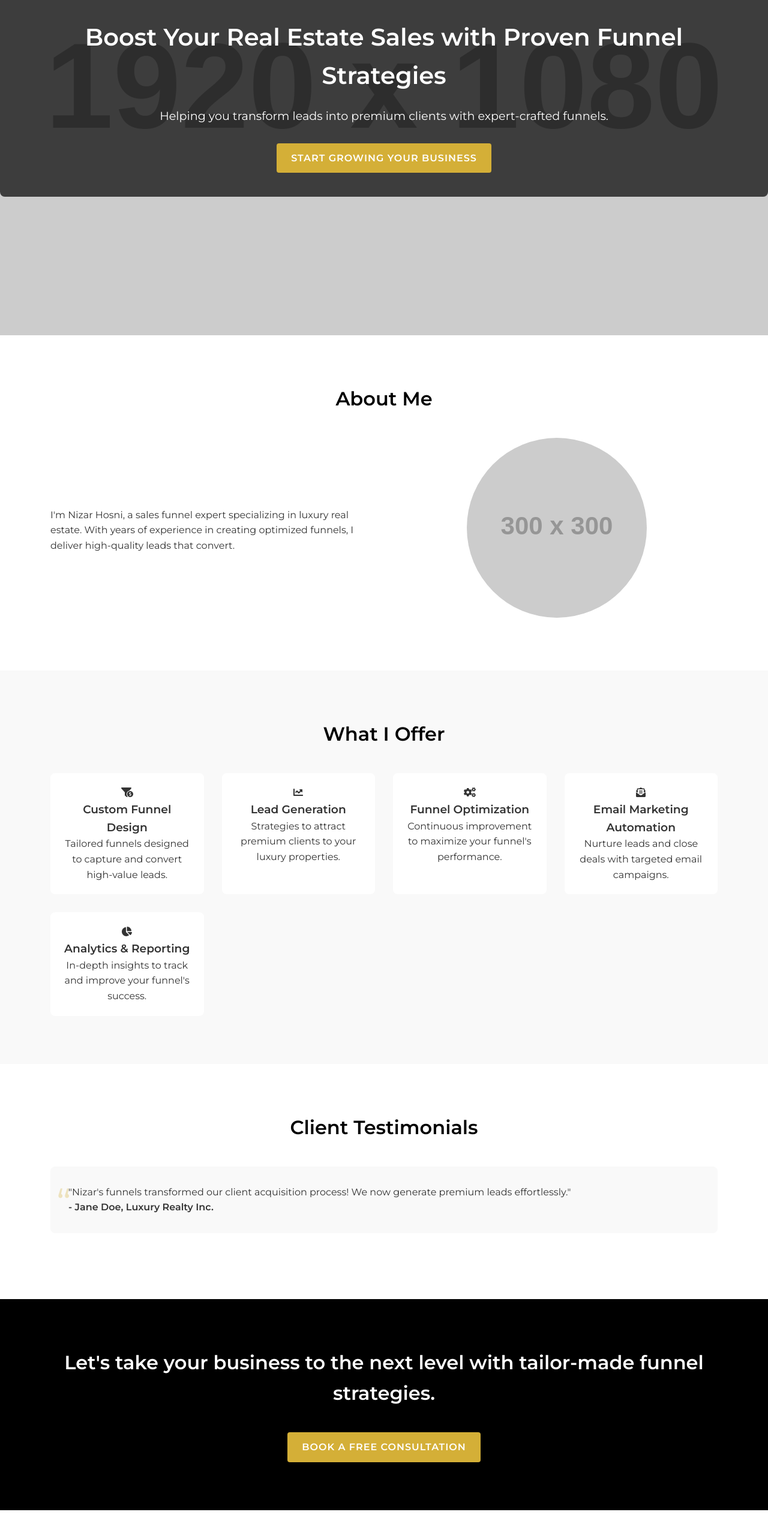
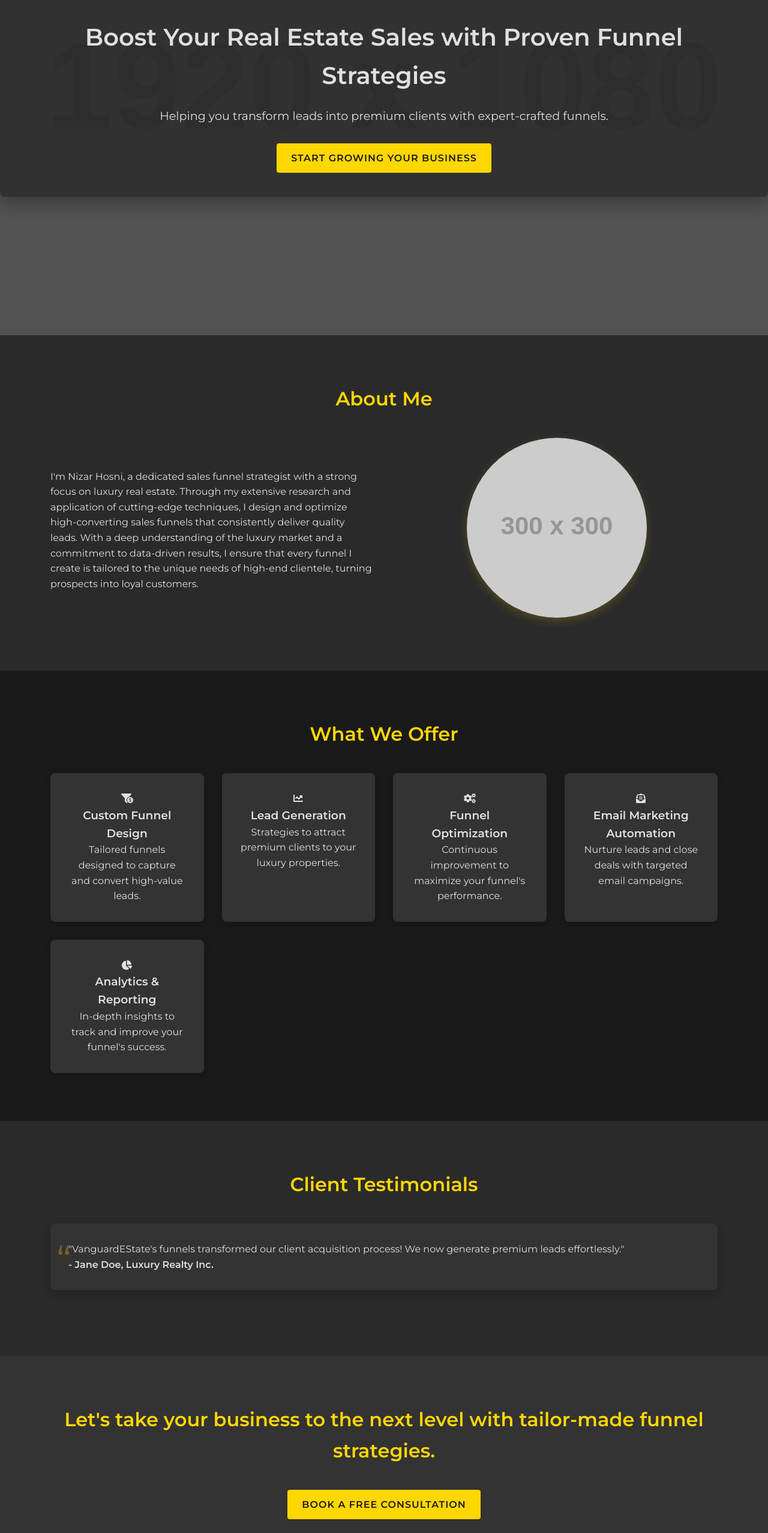
Before and after one commit to Nizar-Hosni/VanguardEstate, a plain HTML site: page index.html in a window 1280 px wide. Shown: the part 241-2797 px from the top of the page at 60% size. Drawn offline with Linux system fonts and the light colour scheme; placeholder pictures from the web are drawn by us.

Commit message:
Update index.html

```diff
--- a/index.html
+++ b/index.html
@@ -3,15 +3,17 @@
 <head>
     <meta charset="UTF-8">
     <meta name="viewport" content="width=device-width, initial-scale=1.0">
-    <title>Nizar Hosni - Luxury Real Estate Sales Funnel Expert</title>
+    <title>VanguardEstate - Luxury Real Estate Sales Funnel Expert</title>
     <link href="https://fonts.googleapis.com/css2?family=Montserrat:wght@300;400;600&display=swap" rel="stylesheet">
     <script src="https://cdnjs.cloudflare.com/ajax/libs/font-awesome/5.15.3/js/all.min.js"></script>
     <style>
         :root {
-            --primary-color: #000;
-            --secondary-color: #fff;
-            --accent-color: #D4AF37;
-            --text-color: #333;
+            --primary-bg: #1a1a1a;
+            --secondary-bg: #2a2a2a;
+            --text-color: #e0e0e0;
+            --accent-color: #ffd700;
+            --accent-hover: #ffeb5c;
+            --card-bg: #333333;
         }
         * {
             margin: 0;
@@ -25,6 +27,7 @@
             font-family: 'Montserrat', sans-serif;
             line-height: 1.6;
             color: var(--text-color);
+            background-color: var(--primary-bg);
         }
         .container {
             width: 90%;
@@ -35,21 +38,23 @@
         .btn {
             display: inline-block;
             background-color: var(--accent-color);
-            color: var(--secondary-color);
+            color: var(--primary-bg);
             padding: 12px 24px;
             text-decoration: none;
             border-radius: 4px;
-            transition: background-color 0.3s ease;
+            transition: all 0.3s ease;
             font-weight: 600;
             text-transform: uppercase;
             letter-spacing: 1px;
         }
         .btn:hover {
-            background-color: #B8860B;
+            background-color: var(--accent-hover);
+            transform: translateY(-2px);
+            box-shadow: 0 4px 10px rgba(255, 215, 0, 0.2);
         }
         /* Hero Section */
         .hero {
-            background-image: url('https://via.placeholder.com/1920x1080.png?text=Luxury+Real+Estate');
+            background-image: linear-gradient(rgba(0, 0, 0, 0.6), rgba(0, 0, 0, 0.6)), url('https://via.placeholder.com/1920x1080.png?text=Luxury+Real+Estate');
             background-size: cover;
             background-position: center;
             height: 100vh;
@@ -57,12 +62,13 @@
             align-items: center;
             justify-content: center;
             text-align: center;
-            color: var(--secondary-color);
+            color: var(--text-color);
         }
         .hero-content {
-            background: rgba(0, 0, 0, 0.7);
+            background: rgba(42, 42, 42, 0.8);
             padding: 40px;
             border-radius: 8px;
+            box-shadow: 0 10px 30px rgba(0, 0, 0, 0.3);
         }
         .hero h1 {
             font-size: 2.5rem;
@@ -81,11 +87,11 @@
             text-align: center;
             margin-bottom: 40px;
             font-size: 2rem;
-            color: var(--primary-color);
+            color: var(--accent-color);
         }
         /* About Section */
         .about {
-            background-color: var(--secondary-color);
+            background-color: var(--secondary-bg);
         }
         .about-content {
             display: flex;
@@ -104,10 +110,11 @@
             max-width: 100%;
             height: auto;
             border-radius: 50%;
+            box-shadow: 0 5px 15px rgba(255, 215, 0, 0.2);
         }
         /* Services Section */
         .services {
-            background-color: #f9f9f9;
+            background-color: var(--primary-bg);
         }
         .services-grid {
             display: grid;
@@ -116,29 +123,32 @@
         }
         .service-item {
             text-align: center;
-            padding: 20px;
-            background-color: var(--secondary-color);
+            padding: 30px;
+            background-color: var(--card-bg);
             border-radius: 8px;
-            transition: transform 0.3s ease;
+            transition: all 0.3s ease;
+            box-shadow: 0 5px 15px rgba(0, 0, 0, 0.2);
         }
         .service-item:hover {
             transform: translateY(-5px);
+            box-shadow: 0 8px 20px rgba(255, 215, 0, 0.1);
         }
         .service-item i {
-            font-size: 2rem;
+            font-size: 2.5rem;
             color: var(--accent-color);
-            margin-bottom: 15px;
+            margin-bottom: 20px;
         }
         /* Testimonials Section */
         .testimonials {
-            background-color: var(--secondary-color);
+            background-color: var(--secondary-bg);
         }
         .testimonial-card {
-            background-color: #f9f9f9;
+            background-color: var(--card-bg);
             padding: 30px;
             border-radius: 8px;
             margin-bottom: 30px;
             position: relative;
+            box-shadow: 0 5px 15px rgba(0, 0, 0, 0.2);
         }
         .testimonial-card:before {
             content: '\201C';
@@ -151,16 +161,16 @@
         }
         /* CTA Section */
         .cta {
-            background-color: var(--primary-color);
-            color: var(--secondary-color);
+            background-color: var(--card-bg);
+            color: var(--text-color);
             text-align: center;
         }
         .cta h2 {
-            color: var(--secondary-color);
+            color: var(--accent-color);
         }
         /* Contact Section */
         .contact {
-            background-color: var(--secondary-color);
+            background-color: var(--secondary-bg);
         }
         form {
             max-width: 600px;
@@ -170,27 +180,34 @@
             width: 100%;
             padding: 12px;
             margin-bottom: 20px;
-            border: 1px solid #ddd;
+            border: 1px solid var(--accent-color);
             border-radius: 4px;
             font-family: 'Montserrat', sans-serif;
+            background-color: var(--card-bg);
+            color: var(--text-color);
+            transition: all 0.3s ease;
+        }
+        input:focus, textarea:focus {
+            outline: none;
+            box-shadow: 0 0 5px var(--accent-color);
         }
         .social-links {
             text-align: center;
             margin-top: 30px;
         }
         .social-links a {
-            color: var(--primary-color);
+            color: var(--accent-color);
             font-size: 1.5rem;
             margin: 0 10px;
             transition: color 0.3s ease;
         }
         .social-links a:hover {
-            color: var(--accent-color);
+            color: var(--accent-hover);
         }
         /* Footer */
         footer {
-            background-color: var(--primary-color);
-            color: var(--secondary-color);
+            background-color: var(--primary-bg);
+            color: var(--text-color);
             text-align: center;
             padding: 20px 0;
         }
@@ -226,10 +243,10 @@
             <h2>About Me</h2>
             <div class="about-content">
                 <div class="about-text">
-                    <p>I'm Nizar Hosni, a sales funnel expert specializing in luxury real estate. With years of experience in creating optimized funnels, I deliver high-quality leads that convert.</p>
+                    <p>I'm Nizar Hosni, a dedicated sales funnel strategist with a strong focus on luxury real estate. Through my extensive research and application of cutting-edge techniques, I design and optimize high-converting sales funnels that consistently deliver quality leads. With a deep understanding of the luxury market and a commitment to data-driven results, I ensure that every funnel I create is tailored to the unique needs of high-end clientele, turning prospects into loyal customers.</p>
                 </div>
                 <div class="about-image">
-                    <img src="https://via.placeholder.com/300x300.png?text=Nizar+Hosni" alt="Nizar Hosni">
+                    <img src="https://via.placeholder.com/300x300.png?text=Nizar+Hosni" alt="VangaurdEstateIcon">
                 </div>
             </div>
         </div>
@@ -237,7 +254,7 @@
 
     <section id="services" class="services">
         <div class="container">
-            <h2>What I Offer</h2>
+            <h2>What We Offer</h2>
             <div class="services-grid">
                 <div class="service-item">
                     <i class="fas fa-funnel-dollar"></i>
@@ -272,7 +289,7 @@
         <div class="container">
             <h2>Client Testimonials</h2>
             <div class="testimonial-card">
-                <p>"Nizar's funnels transformed our client acquisition process! We now generate premium leads effortlessly."</p>
+                <p>"VanguardEState's funnels transformed our client acquisition process! We now generate premium leads effortlessly."</p>
                 <p><strong>- Jane Doe, Luxury Realty Inc.</strong></p>
             </div>
         </div>
@@ -298,13 +315,13 @@
                 <a href="#" target="_blank"><i class="fab fa-linkedin"></i></a>
                 <a href="#" target="_blank"><i class="fab fa-instagram"></i></a>
             </div>
-            <p>Email: nizar@example.com | Phone: +1 (123) 456-7890</p>
+            <p>Email: VanguardEstate@example.com | Phone: +1 (123) 456-7890</p>
         </div>
     </section>
 
     <footer>
         <div class="container">
-            <p>&copy; 2024 Nizar Hosni. All rights reserved.</p>
+            <p>&copy; 2024 VanguardEstate. All rights reserved.</p>
         </div>
     </footer>
 
```
